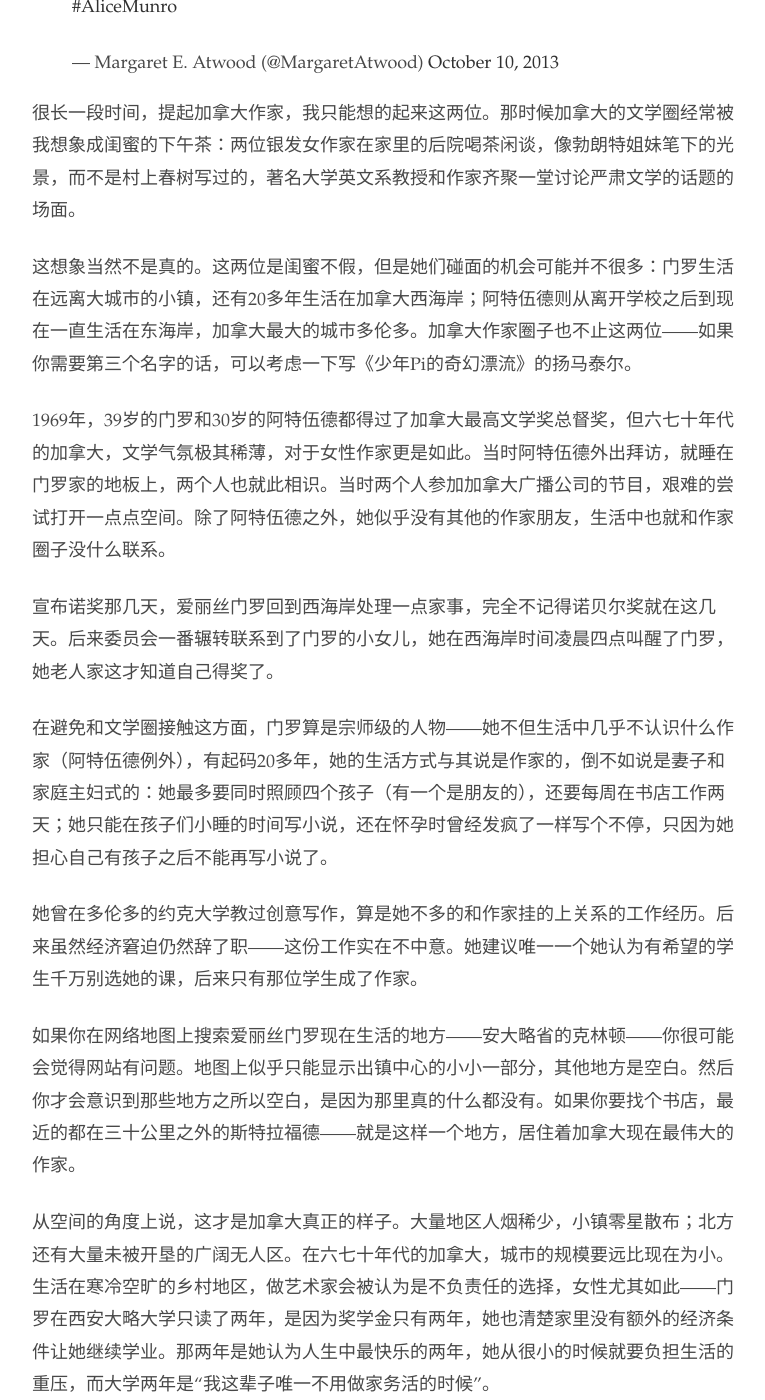
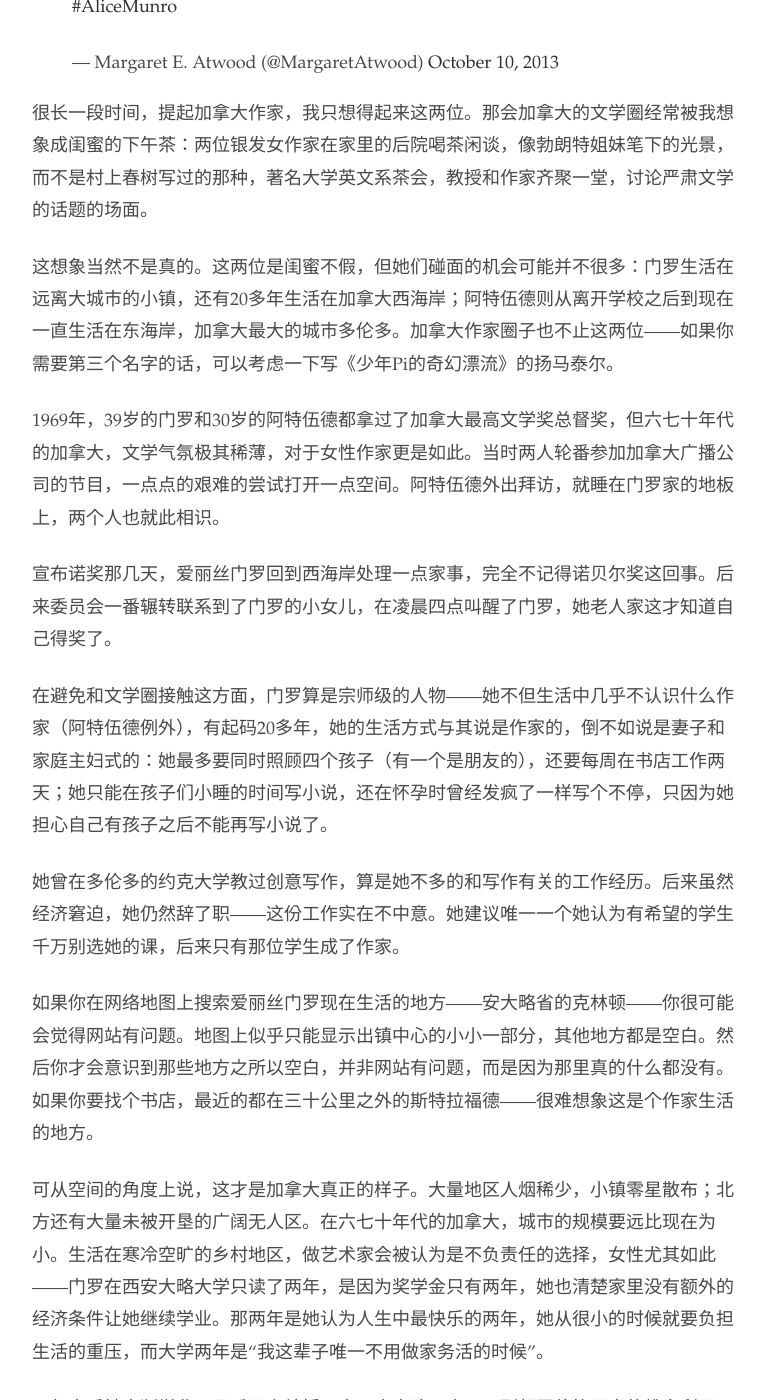
Before and after one commit to readandchedan/readandchedan.github.io, a Jekyll site: the page built from _posts/nonfiction/_posts/2017-09-17-canadas-by-alice-munro-and-marget-atwood.md, in a window 1280 px wide and 1400 px high, scrolled down 392 px. Shown: the whole window, without its empty margins (256-1021 px from the left). Built offline with Jekyll 4.4.1, drawn with Linux system fonts in a browser that asks for light colours; comment, search, counter and statistics services are not loaded; some of the changed text lies outside the part shown.

Commit message:
more fix

```diff
--- a/_posts/nonfiction/_posts/2017-09-17-canadas-by-alice-munro-and-marget-atwood.md
+++ b/_posts/nonfiction/_posts/2017-09-17-canadas-by-alice-munro-and-marget-atwood.md
@@ -9,21 +9,21 @@
 <blockquote class="twitter-tweet" data-lang="en"><p lang="en" dir="ltr">Okay,everyone&#39;s calling Me to get me to write about Alice! <br> (Alice, come out from behind the tool shed and pick up the phone.) <a href="https://twitter.com/hashtag/AliceMunro?src=hash">#AliceMunro</a></p>&mdash; Margaret E. Atwood (@MargaretAtwood) <a href="https://twitter.com/MargaretAtwood/status/388276914709729280">October 10, 2013</a></blockquote>
 <script async src="//platform.twitter.com/widgets.js" charset="utf-8"></script>
 
-很长一段时间，提起加拿大作家，我只能想的起来这两位。那时候加拿大的文学圈经常被我想象成闺蜜的下午茶：两位银发女作家在家里的后院喝茶闲谈，像勃朗特姐妹笔下的光景，而不是村上春树写过的，著名大学英文系教授和作家齐聚一堂讨论严肃文学的话题的场面。
+很长一段时间，提起加拿大作家，我只想得起来这两位。那会加拿大的文学圈经常被我想象成闺蜜的下午茶：两位银发女作家在家里的后院喝茶闲谈，像勃朗特姐妹笔下的光景，而不是村上春树写过的那种，著名大学英文系茶会，教授和作家齐聚一堂，讨论严肃文学的话题的场面。
 
-这想象当然不是真的。这两位是闺蜜不假，但是她们碰面的机会可能并不很多：门罗生活在远离大城市的小镇，还有20多年生活在加拿大西海岸；阿特伍德则从离开学校之后到现在一直生活在东海岸，加拿大最大的城市多伦多。加拿大作家圈子也不止这两位——如果你需要第三个名字的话，可以考虑一下写《少年Pi的奇幻漂流》的扬马泰尔。
+这想象当然不是真的。这两位是闺蜜不假，但她们碰面的机会可能并不很多：门罗生活在远离大城市的小镇，还有20多年生活在加拿大西海岸；阿特伍德则从离开学校之后到现在一直生活在东海岸，加拿大最大的城市多伦多。加拿大作家圈子也不止这两位——如果你需要第三个名字的话，可以考虑一下写《少年Pi的奇幻漂流》的扬马泰尔。
 
-1969年，39岁的门罗和30岁的阿特伍德都得过了加拿大最高文学奖总督奖，但六七十年代的加拿大，文学气氛极其稀薄，对于女性作家更是如此。当时阿特伍德外出拜访，就睡在门罗家的地板上，两个人也就此相识。当时两个人参加加拿大广播公司的节目，艰难的尝试打开一点点空间。除了阿特伍德之外，她似乎没有其他的作家朋友，生活中也就和作家圈子没什么联系。
+1969年，39岁的门罗和30岁的阿特伍德都拿过了加拿大最高文学奖总督奖，但六七十年代的加拿大，文学气氛极其稀薄，对于女性作家更是如此。当时两人轮番参加加拿大广播公司的节目，一点点的艰难的尝试打开一点空间。阿特伍德外出拜访，就睡在门罗家的地板上，两个人也就此相识。
 
-宣布诺奖那几天，爱丽丝门罗回到西海岸处理一点家事，完全不记得诺贝尔奖就在这几天。后来委员会一番辗转联系到了门罗的小女儿，她在西海岸时间凌晨四点叫醒了门罗，她老人家这才知道自己得奖了。
+宣布诺奖那几天，爱丽丝门罗回到西海岸处理一点家事，完全不记得诺贝尔奖这回事。后来委员会一番辗转联系到了门罗的小女儿，在凌晨四点叫醒了门罗，她老人家这才知道自己得奖了。
 
 在避免和文学圈接触这方面，门罗算是宗师级的人物——她不但生活中几乎不认识什么作家（阿特伍德例外），有起码20多年，她的生活方式与其说是作家的，倒不如说是妻子和家庭主妇式的：她最多要同时照顾四个孩子（有一个是朋友的），还要每周在书店工作两天；她只能在孩子们小睡的时间写小说，还在怀孕时曾经发疯了一样写个不停，只因为她担心自己有孩子之后不能再写小说了。
 
-她曾在多伦多的约克大学教过创意写作，算是她不多的和作家挂的上关系的工作经历。后来虽然经济窘迫仍然辞了职——这份工作实在不中意。她建议唯一一个她认为有希望的学生千万别选她的课，后来只有那位学生成了作家。
+她曾在多伦多的约克大学教过创意写作，算是她不多的和写作有关的工作经历。后来虽然经济窘迫，她仍然辞了职——这份工作实在不中意。她建议唯一一个她认为有希望的学生千万别选她的课，后来只有那位学生成了作家。
 
-如果你在网络地图上搜索爱丽丝门罗现在生活的地方——安大略省的克林顿——你很可能会觉得网站有问题。地图上似乎只能显示出镇中心的小小一部分，其他地方是空白。然后你才会意识到那些地方之所以空白，是因为那里真的什么都没有。如果你要找个书店，最近的都在三十公里之外的斯特拉福德——就是这样一个地方，居住着加拿大现在最伟大的作家。
+如果你在网络地图上搜索爱丽丝门罗现在生活的地方——安大略省的克林顿——你很可能会觉得网站有问题。地图上似乎只能显示出镇中心的小小一部分，其他地方都是空白。然后你才会意识到那些地方之所以空白，并非网站有问题，而是因为那里真的什么都没有。如果你要找个书店，最近的都在三十公里之外的斯特拉福德——很难想象这是个作家生活的地方。
 
-从空间的角度上说，这才是加拿大真正的样子。大量地区人烟稀少，小镇零星散布；北方还有大量未被开垦的广阔无人区。在六七十年代的加拿大，城市的规模要远比现在为小。生活在寒冷空旷的乡村地区，做艺术家会被认为是不负责任的选择，女性尤其如此——门罗在西安大略大学只读了两年，是因为奖学金只有两年，她也清楚家里没有额外的经济条件让她继续学业。那两年是她认为人生中最快乐的两年，她从很小的时候就要负担生活的重压，而大学两年是“我这辈子唯一不用做家务活的时候”。
+可从空间的角度上说，这才是加拿大真正的样子。大量地区人烟稀少，小镇零星散布；北方还有大量未被开垦的广阔无人区。在六七十年代的加拿大，城市的规模要远比现在为小。生活在寒冷空旷的乡村地区，做艺术家会被认为是不负责任的选择，女性尤其如此——门罗在西安大略大学只读了两年，是因为奖学金只有两年，她也清楚家里没有额外的经济条件让她继续学业。那两年是她认为人生中最快乐的两年，她从很小的时候就要负担生活的重压，而大学两年是“我这辈子唯一不用做家务活的时候”。
 
 两年之后她中断学业，几乎马上结婚，离开安大略，去了不列颠哥伦比亚省的维多利亚——几乎是她当时所知道的最远的地方。这很类似她笔下小说中的人物。
 
@@ -35,7 +35,7 @@
 
 门罗和很多自己笔下的生活轨迹近乎重合——她们首先要履行作为妻子和母亲的义务，然后才是其他。或许因为如此，她谈起文学时总是诚惶诚恐而且小心翼翼，永远像一个文学新人，而不是什么声名卓著的作家——得到诺贝尔奖时她依然如此。
 
-这种态度或许因为门罗对自己的作品不太自信：她自己坚称如此。但无论如何，她都是获得过诺贝尔文学奖，英国布克奖和加拿大总督奖的作家，外界的裱奖给她足够的相信自己的作品的理由；或许因为门罗和作家圈和评论界交集不多，对谈论自己的作品很不习惯；亦或许只是像门罗评价自己那样：她坚称自己所做的事情绝不简单，但也绝对不是遥不可及，仿佛任何人足够努力都能有所成就。或许她家庭主妇的身份给她提供了另一种视角，让她觉得自己是作家这件事远不是理所当然的，靠的是几十年的“既不绝望也不抱希望地写下去”的打磨和坚持。
+这种态度或许因为门罗对自己的作品不太自信：她自己坚称如此。但无论如何，她都是获得过诺贝尔文学奖，英国布克奖和加拿大总督奖的作家，外界已经给了她作品足够的认可；或许因为门罗和作家圈和评论界交集不多，对谈论自己的作品很不习惯；亦或许只是像门罗评价自己那样：她坚称自己所做的事情绝不简单，但也绝对不是遥不可及，仿佛任何人足够努力都能有所成就。或许她家庭主妇的身份给她提供了另一种视角，让她觉得自己是作家这件事远不是理所当然的，靠的是几十年的“既不绝望也不抱希望地写下去”的打磨和坚持。
 
 这种时间和沉淀，让门罗的作品风格惊人的和政治无涉，有着近乎完美的精确，细腻和简单。她经常被称为我们这个时代的契诃夫。这种风格或许不太受追捧潮流的读者瞩目，但是我和很多人一样相信她的作品会比同时代的其他作家流传得更加长久。
 
@@ -46,19 +46,19 @@
 
 *“看本书最后再选一句出来，前前后后需要好几个小时，而这样的要求一周总有七八个，都接下来简直是份全职工作，别的什么都不用干了，所以干脆一概全部拒绝。”——来自阿特伍德网站的FAQ。
 
-如果暂时忽略掉两个人都是女性这一点，其实两位作家的形象也非常两极化：阿特伍德睿智犀利，甚至可以说有点毒舌——她让人想起上世纪六七十年代中从男人堆中脱引而出的成功女性，受过一流的教育，进取心实足，毫无惧色的面对这个世界扔过来的一切挑战。
+如果忽略掉两个人都是女性这一点，两人的形象也非常两极化：阿特伍德睿智犀利，甚至可以说有点毒舌——她让人想起上世纪六七十年代中从男人堆中脱引而出的成功女性，受过一流的教育，进取心实足，毫无惧色的面对这个世界扔过来的一切挑战。
 
-相比之下，门罗总是显得离群索居，有点神秘却又显得非常害羞。像大部分小镇上和善的家庭主妇，她冷静的观察，然后敏锐细腻的剖析叙述生活。对于门罗的诺贝尔奖，像阿特伍德所说：“获奖会让加拿大人很激动，但是会让爱丽丝很狼狈，或许她已经躲到了衣柜里。”
+相比之下，门罗总是显得离群索居，有点神秘却又显得非常害羞，有点像大部分小镇上和善的家庭主妇。她冷静的观察，然后敏锐细腻的剖析叙述生活。对于门罗的诺贝尔奖，像阿特伍德所说：“获奖会让加拿大人很激动，但是会让爱丽丝很狼狈，或许她已经躲到了衣柜里。”
 
 风格上说，和门罗的精确冷静平实的风格不同，阿特伍德以诗作出道，后来写长篇小说，作品聪明睿智角度独特，后现代风格明显，她的小说经常包括历史，神话，宗教和符号学。相比门罗，她是更容易被贴上标签和阐述理论的作家——关于阿特伍德作品的文学评论数量惊人花样繁多，似乎很受大学英文系的学生老师们待见。
 
-阿特伍德小说类型也比门罗丰富得多，其中最近被改编成电视剧的《使女的故事》入围了1986年曼布克奖决选，获得1985年加拿大总督奖，还得到了1987年的阿瑟克拉克奖——一个科幻小说奖项。她曾经两次获得这个奖项。这部小说中，美国在一系列变故之后退化了成了一个政教合一的宗教国家，女性都变成资产；抵抗命运的姑娘从底特律逃脱，试图奔向自由世界最后的灯塔——不是别处，正是多伦多。（虽然小说这么写，她在推特里并不太掩饰自己对多伦多的厌倦：“我几十年前来到这里的时候就不太喜欢，现在仍然不太喜欢，大概是时候离开这里了。”）最近小说被改编成电视剧，对于现在的状况似乎非常应景。而阿特伍德本人也不忘强调：小说的故事虽然乍看起来遥远，但是每一个典故几乎都在真实的历史中发生过。
+阿特伍德小说类型也比门罗丰富得多。最近被改编成电视剧的《使女的故事》入围了1986年曼布克奖决选，获得了1985年加拿大总督奖，还得到了1987年的阿瑟克拉克奖——一个科幻小说奖项。而她曾经两次获得这个奖项。这部小说中，美国在一系列变故之后退化了成了一个政教合一的宗教国家，女性都变成资产；抵抗命运的姑娘从底特律逃脱，试图奔向自由世界最后的灯塔——不是别处，正是多伦多。（虽然小说这么写，她在推特里并不太掩饰自己对多伦多的厌倦：“我几十年前来到这里的时候就不太喜欢，现在仍然不太喜欢，大概是时候离开这里了。”最近小说被改编成电视剧，对于现在的状况似乎非常应景。而阿特伍德本人也不忘强调：小说的故事虽然乍看起来遥远，但是每一个典故几乎都在真实的历史中发生过。）
 
-作品体裁上说，爱丽丝门罗的所有作品都是短篇小说——她自己一度认为这些短篇小说都只是练习，为自己终究要写的长篇小说做铺垫，直到她自己意识到她的思维方式更适合短篇小说；而阿特伍德的作品涵盖各个类型：短篇小说，诗歌，长篇小说，非虚构，甚至还有童书和绘本——按照她自己的说法，当年写短篇小说，是因为“某种程度上说，我们写短篇，是因为在加拿大出版长篇小说太难了。”
+作品体裁上说，爱丽丝门罗的所有作品都是短篇小说——她自己一度认为这些短篇小说都只是练习，为自己终究要写的长篇小说做铺垫，直到她自己意识到她的思维方式更适合写短篇小说；阿特伍德的作品则涵盖各个类型：短篇小说，诗歌，长篇小说，非虚构，甚至还有童书和绘本——按照她自己的说法，当年写短篇小说，是因为“某种程度上说，我们写短篇，是因为在加拿大出版长篇小说太难了。”
 
-虽然阿特伍德作品题材多变，但是很早阿特伍德就认为加拿大文学的主题，也是她自己的作品的主题，是生存。对此她的解释是：当你的童年生活在魁北克北部的荒原的时候，生存是一个非常现实的主题。如何在寒冷的气候下生存下来，是每个加拿大人头上都笼罩的阴云。
+虽然阿特伍德作品题材多变，但是很早阿特伍德就认定加拿大文学的主题，也是她自己的作品的主题，是生存。对此她的解释是：当你的童年生活在魁北克北部的荒原的时候，生存是一个非常现实的主题。如何在寒冷的气候下生存下来，是每个加拿大人头上都笼罩的阴云。动辄长达半年的冬天，是每个人生活中都无法回避的话题。
 
-如果从气候上说，加拿大是寒冷冬天的受害者，那么从地缘上说，加拿大就是和自己强大邻居这段关系中的受害者了。
+如果从气候上说，加拿大是寒冷冬天的受害者，那么从地缘上说，加拿大就是和自己强大邻居这段不对等关系中的受害者了。
 
 作为一个国家，加拿大对美国保持着一种非常温驯的顺服关系。考虑到美国曾经是自己的前殖民地，这或许对加拿大人心态和潜意识产生了某种影响。阿特伍德说，如果用一种精神疾病来形容美国和加拿大的话，美国是自大狂，而加拿大则是妄想性精神分裂：美国的强大是客观存在的事实，加拿大的大城市几乎都分布在国境线上，在几乎所有的方面都在受美国影响和牵制，同时国内受魁北克分裂主义侵扰。所以在两国在这种力量不不对等的关系中，加拿大会表现出受害妄想的症状或许就不那么意外了。
 
@@ -66,8 +66,8 @@
 
 阿特伍德说，生活在加拿大多少像生活在一个小镇：当你摔断了腿，大家都会围过来；但是当你成功了，就是另外一回事了：人们对你的态度就转变成了，你以为你是谁，总统吗？
 
-类似的文化在很多寒冷地区的国家多少都有存在：瑞典挪威等等斯堪的纳维亚地区，有一个专门的词汇，在英文中叫做Janet Law（詹代法则），特别用来指代“不要以为你很特别，不要以为你比‘我们’优秀”。这种文化可以用来保证人们在困难的时候保护彼此，度过漫长的冬天；但是反过来说这种文化又远不像美国文化那样崇拜和拥抱成功，也让加拿大很难给予有足够才华和能力的人显山露水的舞台：从史蒂夫纳什到瑞安·雷诺兹，甚至玛格丽特阿特伍德自己，都最终在美国才获得更大的展示舞台。
+类似的文化在很多寒冷地区的国家多少都有存在：瑞典挪威等等斯堪的纳维亚地区，有一个专门的词汇，在英文中叫做Janet Law（詹代法则），特别用来指代“不要以为你很特别，不要以为你比‘我们’优秀”。这种文化可以用来保证人们在困难的时候保护彼此，度过漫长的冬天；但是反过来说这种文化又不像美国文化那样崇拜和拥抱成功，也让加拿大很难给予有足够才华和能力的人显山露水的舞台：从史蒂夫纳什到瑞安·雷诺兹，甚至玛格丽特阿特伍德自己，都最终在美国获得过更大的展示自己的舞台。
 
-从某个角度来说，门罗和阿特伍德笔下几乎存在着两个加拿大：和两位作家一样，这两个加拿大有着相似的地方，但却截然不同。门罗笔下的加拿大是一个现实主义的加拿大，她精确的描述着自己父亲当年养水貂的农场，乡间小路尽头的空地，那片空地上可能停着的飞机。小说里那些飞行员从天而降，带走自己乡下的情人。而阿特伍德笔下的加拿大则是另一个境况：它可能是在反乌托邦的未来的美国退化成原教旨主义国家，女性全都变成男人资产的情况下最后的自由灯塔，多伦多的CN塔耸立在安大略湖旁边，女主角到特律隔湖相望，希望寻找一个自己被当作一个人，而不是一个两条腿子宫的地方。
+从某个角度来说，门罗和阿特伍德笔下几乎存在着两个加拿大：和两位作家一样，这两个加拿大彼此相似却又截然不同。门罗笔下的加拿大是一个现实主义的加拿大，她精确的描述着自己父亲当年养水貂的农场，乡间小路尽头的空地，那片空地上可能停着的飞机。小说里那些飞行员从天而降，带走自己乡下的情人。而阿特伍德笔下的加拿大则是另一个境况：它可能是在反乌托邦的未来的美国退化成原教旨主义国家，女性全都变成男人资产的情况下最后的自由灯塔，多伦多的CN塔耸立在安大略湖旁边，女主角到特律隔湖相望，希望寻找一个自己被当作一个人，而不是一个两条腿子宫的地方。
 
 但是无论作家如何书写，永远不会改变的大概是加拿大本身：或许有朝一日国民的文化会改变，就像千百年来无数国家无数文化都会改变一样；或许有朝一日加拿大和它南边的邻居的关系会有所改变，力量对比会有所变化，让加拿大作为一个国家变的不那么敏感多疑，受害妄想（也或许会变的更加妄想）。但是不会改变的是加拿大的宽广寒冷的，未被征服的国土，和那些在这个广阔北方国家生活的人们。
```
